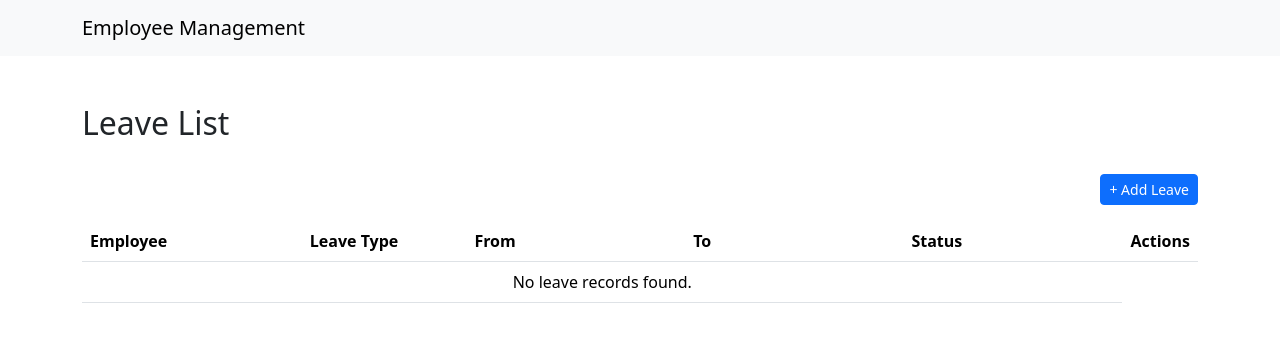
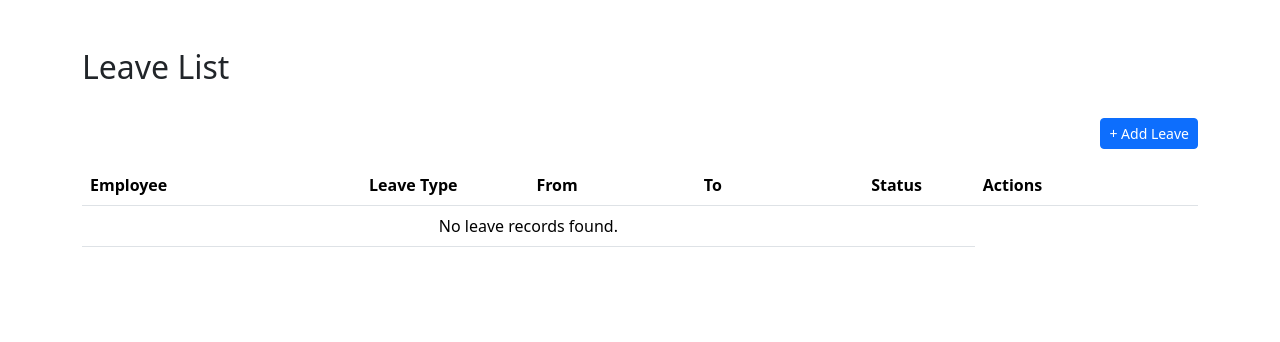
Before and after one commit to senesh-akm/employee_management_new, a Django app: page /leave/ in a window 1280 px wide. Shown: the top 342 px of the page. Run offline with Django 5.2, Linux system fonts and the light colour scheme; data that the repository does not hold is empty.

Commit message:
refactor: Removing unnecessary codes.

```diff
--- a/apps/attendance_leave/templates/leave/leave_list.html
+++ b/apps/attendance_leave/templates/leave/leave_list.html
@@ -12,12 +12,12 @@
     <table class="table striped table-hover align-middle">
         <thead>
             <tr>
-                <th style="width: 20%;">Employee</th>
+                <th style="width: 25%;">Employee</th>
                 <th style="width: 15%;">Leave Type</th>
-                <th style="width: 20%;">From</th>
-                <th style="width: 20%;">To</th>
-                <th style="width: 20%;">Status</th>
-                <th style="width: 15%;">Actions</th>
+                <th style="width: 15%;">From</th>
+                <th style="width: 15%;">To</th>
+                <th style="width: 10%;">Status</th>
+                <th style="width: 20%;">Actions</th>
             </tr>
         </thead>
         <tbody>
@@ -35,11 +35,11 @@
                     {% elif leave.approval_status == "Rejected" %}
                     <span class="badge bg-danger">Rejected</span>
                     {% elif leave.approval_status == "Cancelled" %}
-                    <span class="badge bg-orange">Cancelled</span>
+                    <span class="badge bg-orange text-dark">Cancelled</span>
                     {% endif %}
                 </td>
                 <td>
-                    <a type="button" href="{% url 'leave_details' leave.id %}" class="btn btn-warning btn-sm float-end">View</a>
+                    <a type="button" href="{% url 'leave_details' leave.id %}" class="btn btn-warning btn-sm">View</a>
                 </td>
             </tr>
             {% empty %}
--- a/apps/emp_management/views.py
+++ b/apps/emp_management/views.py
@@ -1,6 +1,5 @@
 from datetime import datetime
 from django.shortcuts import render, get_object_or_404, redirect
-from django.template.loader import get_template
 from .models import Employee, Education, WorkHistory
 from .forms import EmployeeForm, EducationForm, WorkHistoryForm
 from django.forms import modelformset_factory
@@ -54,11 +53,9 @@ def add_employee(request):
         "financial_fields": financial_fields,
     }
 
-    print(get_template('base.html'))
     return render(request, "add_employee.html", context)
 
 def employee_list(request):
-    print(get_template('base.html'))
     employees = Employee.objects.all()
     return render(request, "employee_list.html", {"employees": employees})
 
@@ -71,7 +68,7 @@ def employee_details(request, pk):
         try:
             employee.dob = datetime.strptime(request.POST.get("dob"), "%Y-%m-%d").date()
         except (ValueError, TypeError):
-            employee.dob = None  # Handle invalid or blank dates gracefully
+            employee.dob = None
 
         try:
             employee.date_of_joining = datetime.strptime(request.POST.get("date_of_joining"), "%Y-%m-%d").date()
@@ -105,7 +102,6 @@ def employee_details(request, pk):
         employee.save()
         return redirect("employee_list")
 
-    print(get_template('base.html'))
     return render(request, "employee_details.html", {
         "employee": employee,
         "educations": educations,
--- a/templates/base.html
+++ b/templates/base.html
@@ -9,12 +9,7 @@
     <link rel="stylesheet" href="{% static 'styles.css' %}">
 </head>
 <body>
-    <nav class="navbar navbar-expand-lg navbar-light bg-light">
-        <div class="container">
-            <a class="navbar-brand" href="#">Employee Management</a>
-        </div>
-    </nav>
-    <div class="container mt-5">
+    <div class="container mt-5 mb-2">
         <div class="content">
             {% block content %}{% endblock %}
         </div>
```
Also changed, not shown: apps/templates/base.html (deleted, +0 -24 lines).
